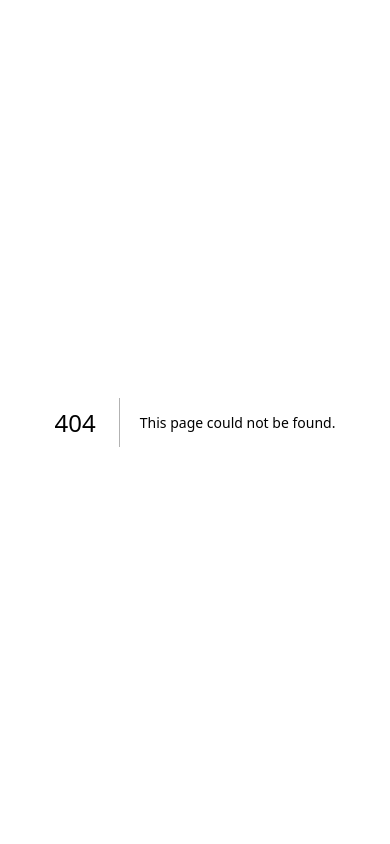
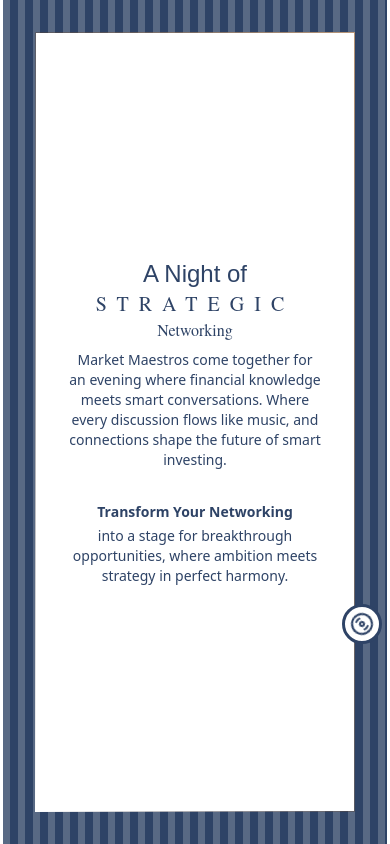
Before and after one commit to AisFarhanFreelance/market-maestro-society-invitation, a Next.js app: page /main in a window 390 px wide. Before the commit this address had no page. Shown: the top 844 px of the page. Built offline with nearby package versions, Linux system fonts and the light colour scheme; a web font is replaced by a local one.

Commit message:
feat: separate page and desktop mobile

```diff
--- /dev/null
+++ b/src/app/main/page.tsx
@@ -0,0 +1,24 @@
+import FadeInWrapper from "@/components/animation/fade-in";
+import Attendance from "@/components/attendance/attendance";
+import DateTime from "@/components/date-time/date-time";
+import EventDescription from "@/components/event-description/event-description";
+import MusicPlayer from "@/components/music-player/music-player";
+import Reservation from "@/components/rsvp/reservation";
+import Rundown from "@/components/rundown/rundown";
+
+export default function Page() {
+  return (
+    <FadeInWrapper>
+      <div className="flex min-h-screen items-center justify-center bg-white">
+        <div className="h-full w-full max-w-sm bg-[#2E4366]">
+          <EventDescription />
+          <DateTime />
+          <Attendance />
+          <Rundown />
+          <Reservation />
+        </div>
+        <MusicPlayer />
+      </div>
+    </FadeInWrapper>
+  );
+}
--- a/src/app/page.tsx
+++ b/src/app/page.tsx
@@ -1,25 +1,14 @@
 import FadeInWrapper from "@/components/animation/fade-in";
-import Attendance from "@/components/attendance/attendance";
-import DateTime from "@/components/date-time/date-time";
-import EventDescription from "@/components/event-description/event-description";
 import EventInvitation from "@/components/event-invitation/event-invitation";
-import MusicPlayer from "@/components/music-player/music-player";
-import Reservation from "@/components/rsvp/reservation";
-import Rundown from "@/components/rundown/rundown";
 
 export default function Home() {
   return (
     <FadeInWrapper>
-      <div className="min-h-screen bg-[#2E4366]">
-        <EventInvitation />
-        <EventDescription />
-        <DateTime />
-        <Attendance />
-        <Rundown />
-        <Reservation />
+      <div className="flex min-h-screen items-center justify-center bg-white">
+        <div className="h-full w-full max-w-sm bg-[#2E4366]">
+          <EventInvitation />
+        </div>
       </div>
-      {/* <MusicPlayer /> */}
-      <MusicPlayer />
     </FadeInWrapper>
   );
 }
--- a/src/components/event-invitation/event-invitation.tsx
+++ b/src/components/event-invitation/event-invitation.tsx
@@ -1,4 +1,5 @@
 import Image from "next/image";
+import Link from "next/link";
 
 import SyailendraLogo from "/public/assets/images/syailendra-logo.svg";
 
@@ -46,9 +47,11 @@ const EventInvitation = () => {
 
       <div className="flex justify-center">
         <div className="rounded-full bg-gradient-to-r from-white/50 to-white/20 p-[2px]">
-          <button className="rounded-full bg-[#2d4163] px-8 py-2 font-kaisei text-base text-white uppercase transition hover:bg-[#3b4d70]">
-            Open Invitation
-          </button>
+          <Link href="/main">
+            <button className="rounded-full bg-[#2d4163] px-8 py-2 font-kaisei text-base text-white uppercase transition hover:bg-[#3b4d70]">
+              Open Invitation
+            </button>
+          </Link>
         </div>
       </div>
     </div>
```
Also changed, not shown: 1 other file (tests, documents, lock files or other folders).
